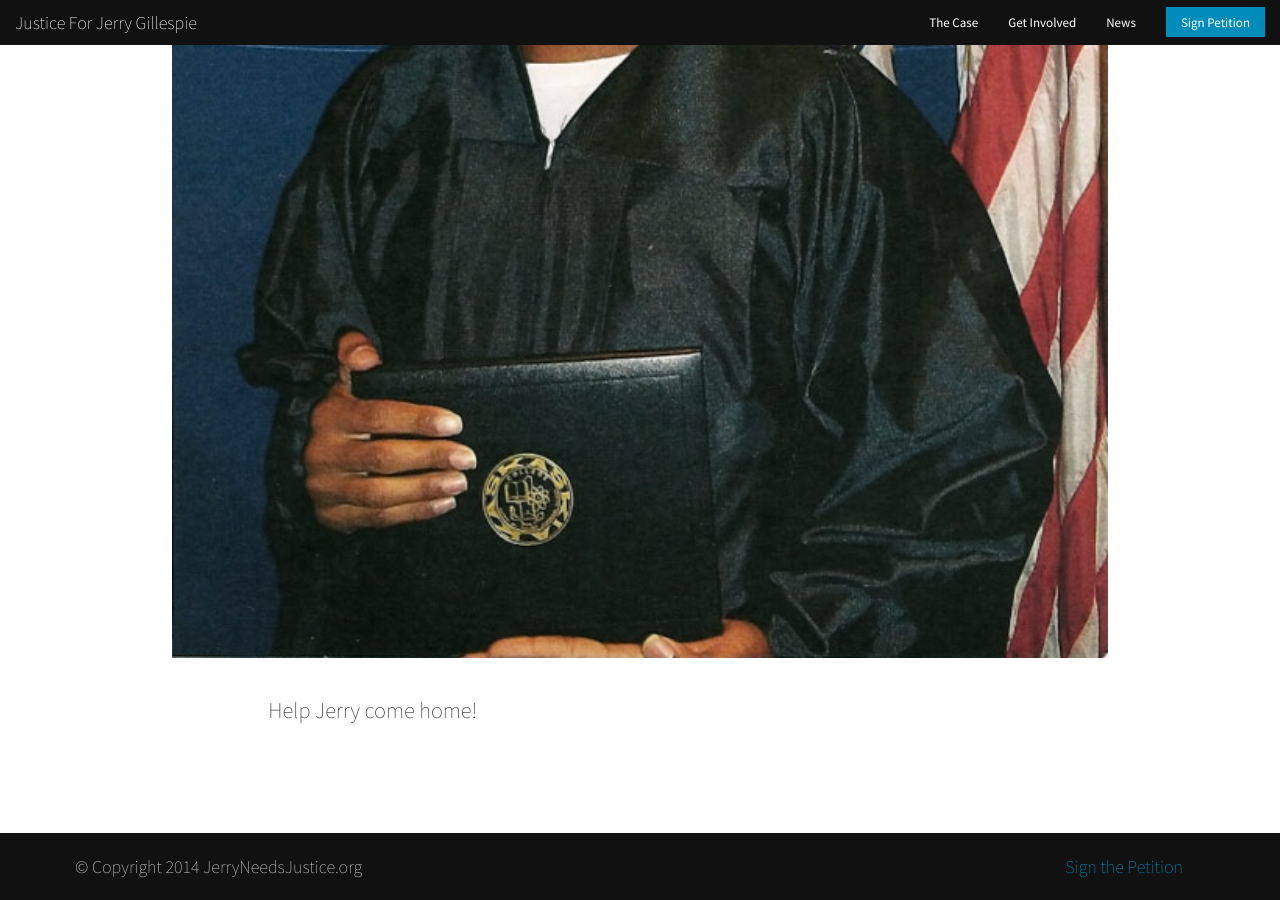
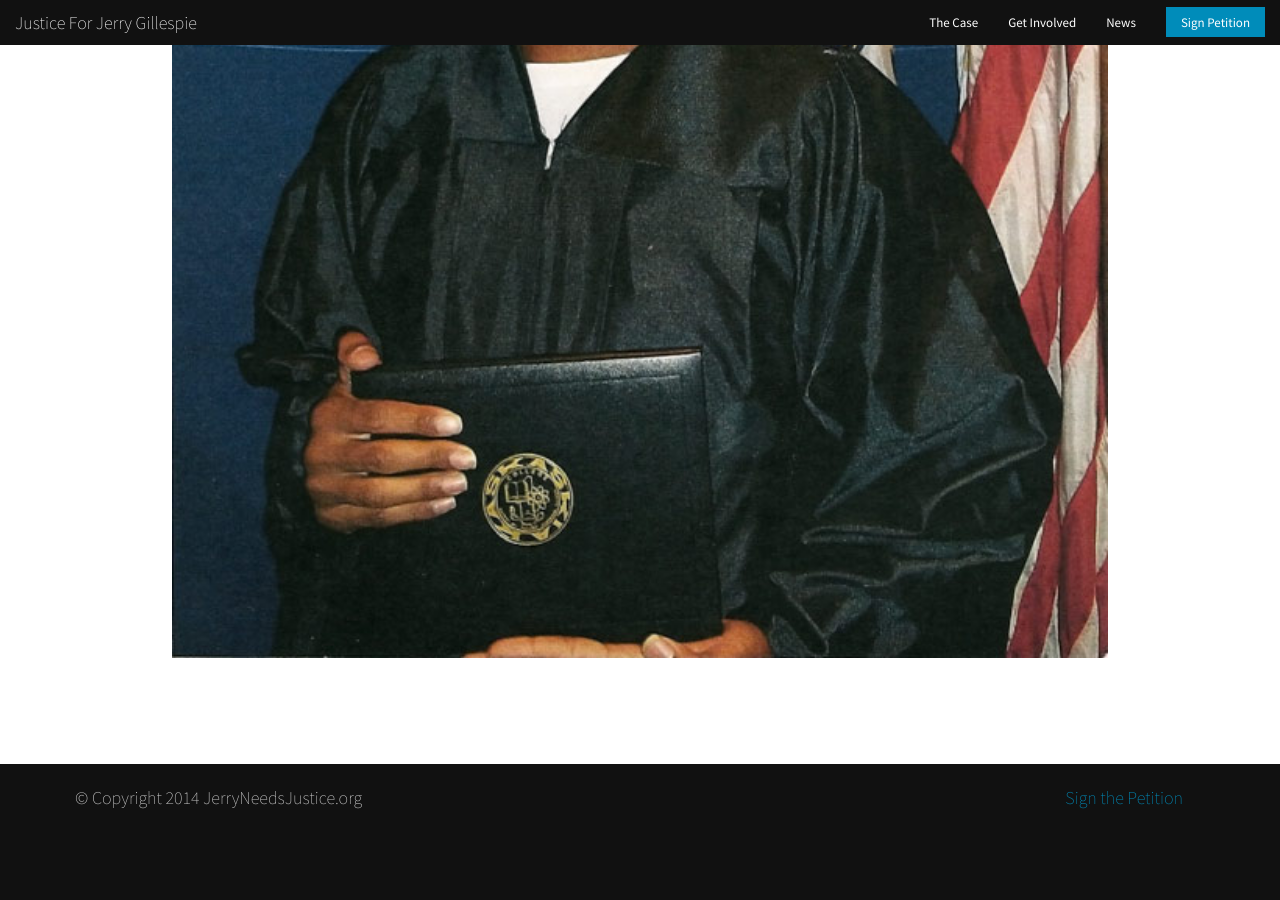
Before and after one commit to eddywashere/jnj, a Jekyll site: the page built from get-involved.html, in a window 1280 px wide and 900 px high, scrolled down 949 px. Built offline with Jekyll 4.4.1, drawn with Linux system fonts in a browser that asks for light colours; nearby versions of some CDN libraries; after the commit the page ends 1780 px from its top, so only the background shows below that.

Commit message:
Update get-involved.html

```diff
--- a/get-involved.html
+++ b/get-involved.html
@@ -9,7 +9,6 @@ title: First Page
     <h1 class="text-center featured-text small-margin-bottom">Get Involved</h1>
     <p>Jerry Gillespie, his mother, Maxine Franklin, his sister, Melissa, and his attorney, Andrea Lyon, have gone through every avenue of the legal system seeking justice. Their pleas for relief have continually been denied without as much as a hearing. However, you can still help Jerry by signing his petition and sharing his story with others. It's time for Jerry's story to be heard. It's time for justice.</p>
     <p class="featured-image"><img src="./img/graduation.jpg" alt=""></p>
-    <p>Help Jerry come home!</p>
     </div>
   </div>
 </div>
```
